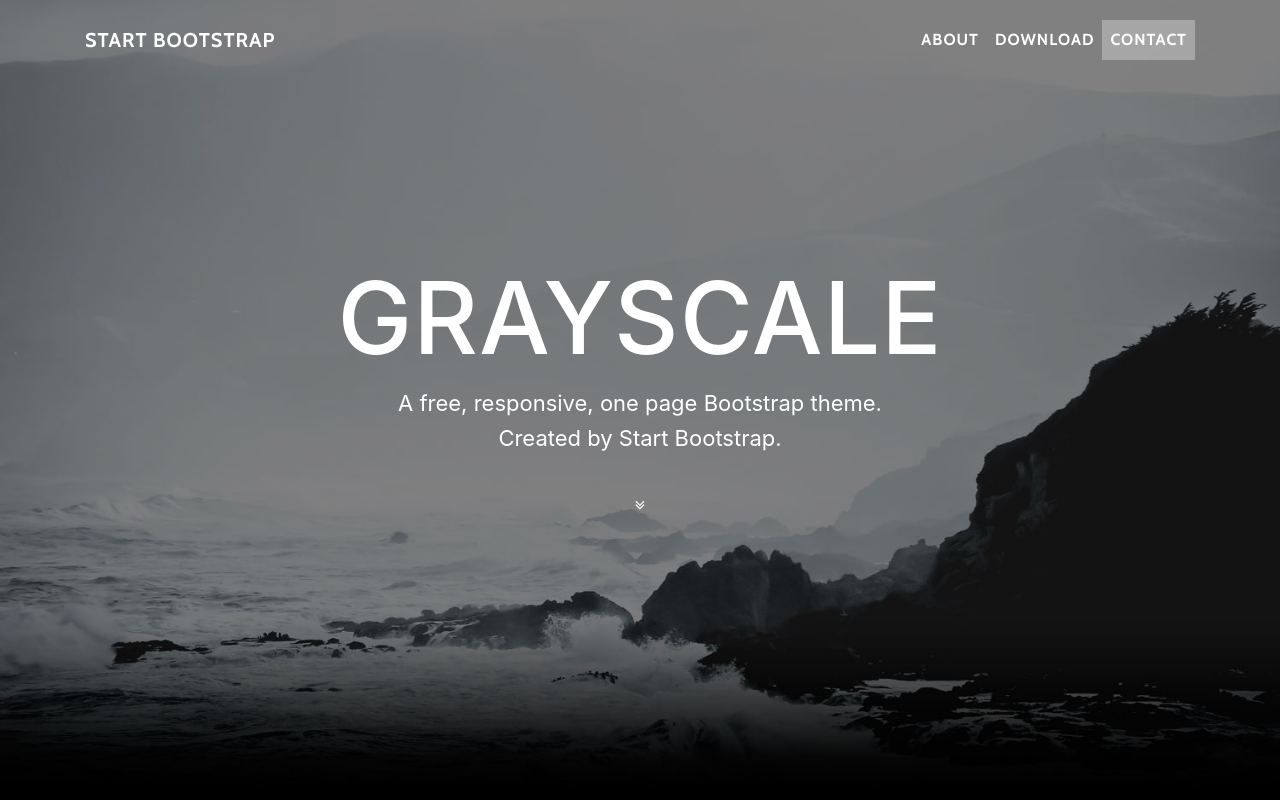
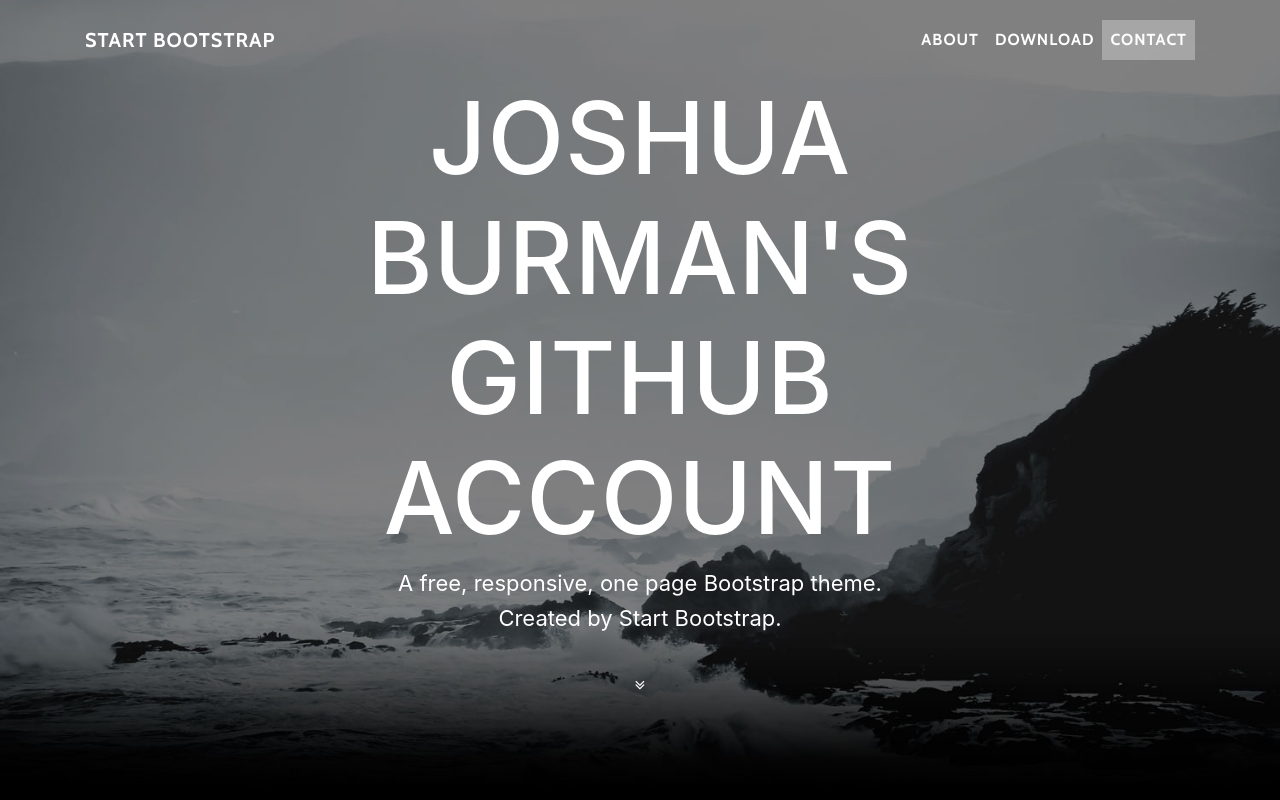
Before and after one commit to jlburman96/jlburman96.github.io, a website with bundled scripts: page index.html in a window 1280 px wide. Shown: the top 800 px of the page. Built offline with nearby package versions, Linux system fonts and the light colour scheme.

Commit message:
Changed my title and index

```diff
--- a/index.html
+++ b/index.html
@@ -8,7 +8,7 @@
     <meta name="description" content="">
     <meta name="author" content="">
 
-    <title>Joshua Burman's Github</title>
+    <title>jlburman96 github</title>
 
     <!-- Bootstrap core CSS -->
     <link href="vendor/bootstrap/css/bootstrap.min.css" rel="stylesheet">
@@ -55,7 +55,7 @@
         <div class="container">
           <div class="row">
             <div class="col-lg-8 mx-auto">
-              <h1 class="brand-heading">Grayscale</h1>
+              <h1 class="brand-heading">Joshua Burman's Github Account</h1>
               <p class="intro-text">A free, responsive, one page Bootstrap theme.
                 <br>Created by Start Bootstrap.</p>
               <a href="#about" class="btn btn-circle js-scroll-trigger">
```
